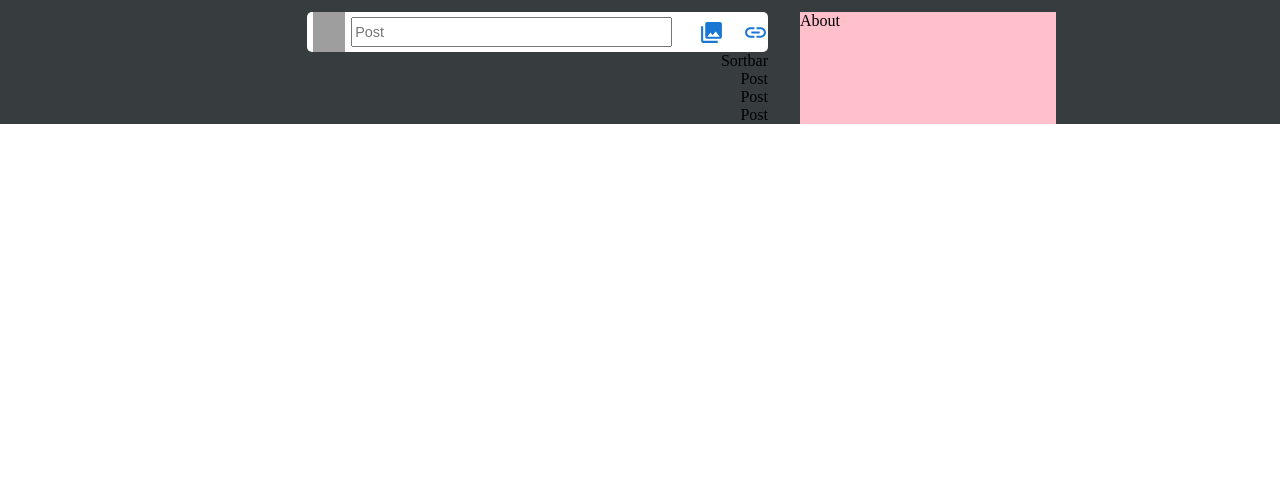
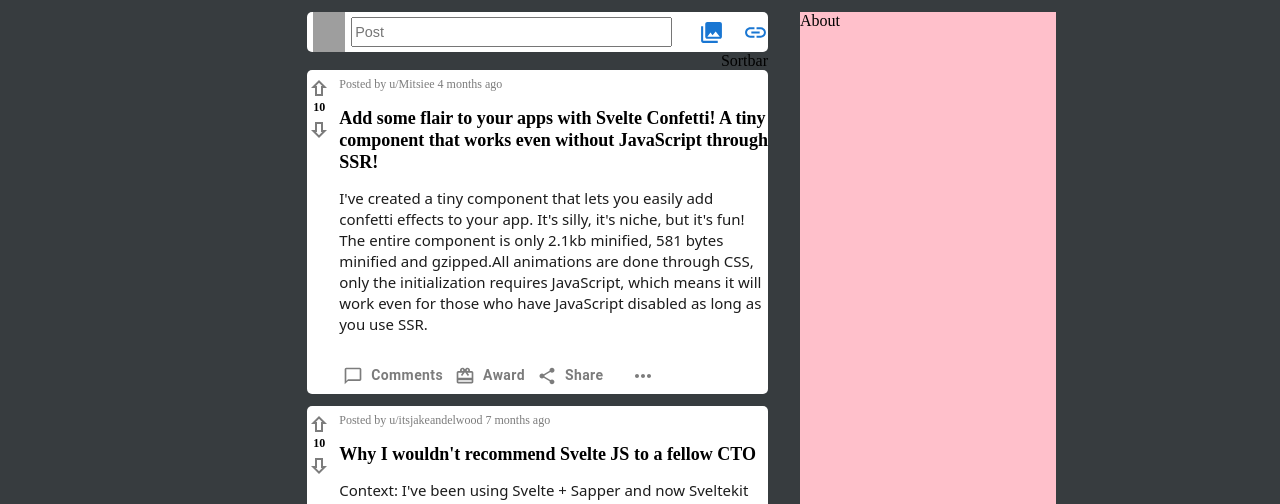
Before and after one commit to Kuro0911/reddit-clone, a Next.js app: page /r/sunraybee in a window 1280 px wide. Shown: the part 296-800 px from the top of the page. Built offline with nearby package versions, Linux system fonts and the light colour scheme; grey boxes are pictures that could not be loaded.

Commit message:
post added

```diff
--- a/components/subreddit/SubredditPosts/Post.js
+++ /dev/null
@@ -1,5 +0,0 @@
-import React from "react";
-
-export const Post = () => {
-  return <div>Post</div>;
-};
--- /dev/null
+++ b/components/subreddit/SubredditPosts/Post/Post.js
@@ -0,0 +1,100 @@
+import React, { useState } from "react";
+import { PostWrap } from "./Post.style";
+import IconButton from "@mui/material/Button";
+import Button from "@mui/material/Button";
+
+import ForwardOutlinedIcon from "@mui/icons-material/ForwardOutlined";
+import ForwardIcon from "@mui/icons-material/Forward";
+import ChatBubbleOutlineIcon from "@mui/icons-material/ChatBubbleOutline";
+import RedeemIcon from "@mui/icons-material/Redeem";
+import ShareIcon from "@mui/icons-material/Share";
+import MoreHorizIcon from "@mui/icons-material/MoreHoriz";
+
+export const Post = ({ details }) => {
+  const [votes, setVotes] = useState(10);
+  const [active, setActive] = useState("");
+  const handleClick = (flag) => {
+    console.log(flag);
+    if (flag === "up" && active !== "up") {
+      setVotes(votes + 1);
+      setActive("up");
+    } else if (flag === "up" && active === "up") {
+      setVotes(votes - 1);
+      setActive("");
+    } else if (flag === "down" && active !== "down") {
+      setVotes(votes - 1);
+      setActive("down");
+    } else {
+      setVotes(votes + 1);
+      setActive("");
+    }
+  };
+  return (
+    <PostWrap active={active}>
+      <div className="vote">
+        {active === "up" ? (
+          <ForwardIcon
+            className="upvote-act"
+            onClick={() => {
+              handleClick("up");
+            }}
+          />
+        ) : (
+          <ForwardOutlinedIcon
+            className="upvote"
+            onClick={() => {
+              handleClick("up");
+            }}
+          />
+        )}
+        <div className="number">{votes}</div>
+        {active === "down" ? (
+          <ForwardIcon
+            className="downvote-act"
+            onClick={() => {
+              handleClick("down");
+            }}
+          />
+        ) : (
+          <ForwardOutlinedIcon
+            className="downvote"
+            onClick={() => {
+              handleClick("down");
+            }}
+          />
+        )}
+      </div>
+      <div className="body">
+        <div className="posted-by">
+          <span>
+            Posted by {details.posted} {details.date}
+          </span>
+        </div>
+        <div className="head">
+          <span>{details.heading}</span>
+        </div>
+        <div className="data">
+          <p>{details.data}</p>
+        </div>
+        <div className="footer">
+          <Button
+            variant="text"
+            startIcon={<ChatBubbleOutlineIcon />}
+            className="btn"
+          >
+            <span>Comments</span>
+          </Button>
+          <Button variant="text" startIcon={<RedeemIcon />} className="btn">
+            <span>Award</span>
+          </Button>
+          <Button variant="text" startIcon={<ShareIcon />} className="btn">
+            <span>Share</span>
+          </Button>
+          <IconButton className="btn">
+            <MoreHorizIcon />
+          </IconButton>
+        </div>
+      </div>
+    </PostWrap>
+  );
+};
--- /dev/null
+++ b/components/subreddit/SubredditPosts/Post/Post.style.js
@@ -0,0 +1,98 @@
+import styled from "styled-components";
+
+export const PostWrap = styled.div`
+  width: 60%;
+  height: fit-content;
+  background-color: white;
+  margin-bottom: 0.75em;
+  display: flex;
+  border-radius: 5px 5px 5px 5px;
+  .vote {
+    display: flex;
+    flex-direction: column;
+    align-items: center;
+    height: 100%
+    width: 5%;
+    margin-top: 0.4em;
+    .number{
+    font-size: 12px;
+    font-weight: 700;
+    margin-bottom: 0.25em;
+    color: ${(props) =>
+      props.active === "up"
+        ? "#ff6a33"
+        : props.active === "down"
+        ? "#7193ff"
+        : "black"};
+    }
+    .upvote{
+      transform: rotateZ(270deg);
+      color: #7c7c7c;
+      cursor: pointer;
+    }
+    .upvote-act{
+      transform: rotateZ(270deg);
+      color: #ff6a33;
+      cursor: pointer;
+    }
+    .upvote:hover{
+      color: #ff6a33;
+    }
+    .downvote{
+      transform: rotateZ(90deg);
+      color: #7c7c7c;
+      cursor: pointer;
+    }
+    .downvote-act{
+      transform: rotateZ(90deg);
+      color: #7193ff;
+      cursor: pointer;
+    }
+    .downvote:hover{
+      color: #7193ff;
+    }
+  }
+  .body {
+    height: 100%
+    width: 95%;
+    margin-left: 0.5em;
+    margin-top: 0.4em;
+    text-align:left;
+    .posted-by{
+      font-size: 12px;
+      font-weight: 400;
+      line-height: 16px;
+      color: #7c7c7c;
+      margin-bottom: 1.2em;
+    }
+    .head{
+      color : black;
+      font-size: 18px;
+      font-weight: 600;
+      line-height: 22px;
+      margin-bottom: 0.4em;
+    }
+    .data{
+      font-family: Noto Sans,Arial,sans-serif;
+      font-size: 15px;
+      font-weight: 400;
+      line-height: 21px;
+      word-break: break-word;
+      color: #1c1c1c;
+      margin-bottom: 1.5em;
+    }
+    .footer{
+      .btn{
+        color: #7c7c7c;
+
+        span {
+          text-transform: initial;
+          font-weight: bold;
+        }
+      }
+      .btn:hover{
+        color: #7c7c7c;
+      }
+    }
+  }
+`;
--- a/components/subreddit/SubredditPosts/SubredditPosts.js
+++ b/components/subreddit/SubredditPosts/SubredditPosts.js
@@ -1,6 +1,6 @@
 import React from "react";
-import { Post } from "./Post";
+import { Post } from "./Post/Post";
 
 export const SubredditPosts = (props) => {
-  return props.posts.map((i, key) => <Post />);
+  return props.posts.map((i, key) => <Post details={i} />);
 };
--- a/pages/r/[slug].js
+++ b/pages/r/[slug].js
@@ -21,25 +21,23 @@
     about_community: "xyz",
     posts: [
       {
-        title: "test test",
-        votes: "123",
-        id: "post1",
-        comments: "23",
-        posted_by: "u/123aaa",
+        posted: "u/Mitsiee",
+        date: "4 months ago",
+        heading:
+          "Add some flair to your apps with Svelte Confetti! A tiny component that works even without JavaScript through SSR!",
+        data: "I've created a tiny component that lets you easily add confetti effects to your app. It's silly, it's niche, but it's fun! The entire component is only 2.1kb minified, 581 bytes minified and gzipped.All animations are done through CSS, only the initialization requires JavaScript, which means it will work even for those who have JavaScript disabled as long as you use SSR.",
       },
       {
-        title: "test test",
-        votes: "123",
-        id: "post2",
-        comments: "23",
-        posted_by: "u/123aaa",
+        posted: "u/itsjakeandelwood",
+        date: "7 months ago",
+        heading: "Why I wouldn't recommend Svelte JS to a fellow CTO",
+        data: "Context: I've been using Svelte + Sapper and now Sveltekit for 2 years. I founded a startup as CTO 2020 and my cofounder and I decided to bet on Svelte for our frontend. Small team of 3 engineers who all lived and breathed svelte for about 16 months till our startup had to close up shop. Since then I've worked on 2 medium-sized projects in Sveltekit.",
       },
       {
-        title: "test test",
-        votes: "123",
-        id: "post3",
-        comments: "23",
-        posted_by: "u/123aaa",
+        posted: "u/SonoUnCavalloPesante",
+        date: "4 months ago",
+        heading: "Updating Our Project from Sveltekit to the New RC",
+        data: "I'm the lead developer over a tabletop RPG game site. It's had a long history, starting out as a WordPress site, then moving to a standalone PHP site, then eventually to 11ty, and then as of 2021, to SvelteKit. So far it's been our favorite and all of our other projects use SvelteKit as the base. Problem is, we didn't bother to keep it up to date, so we kind of ignored all the latest RC updates.We got a notice from Netlify that they wouldn't support our Node version anymore, and to update. We could probably just update the image and the project would build as normal, but we all decided this would be a good opportunity to just update to the latest RC so we could keep things a bit more modern.",
       },
     ],
   };
```
